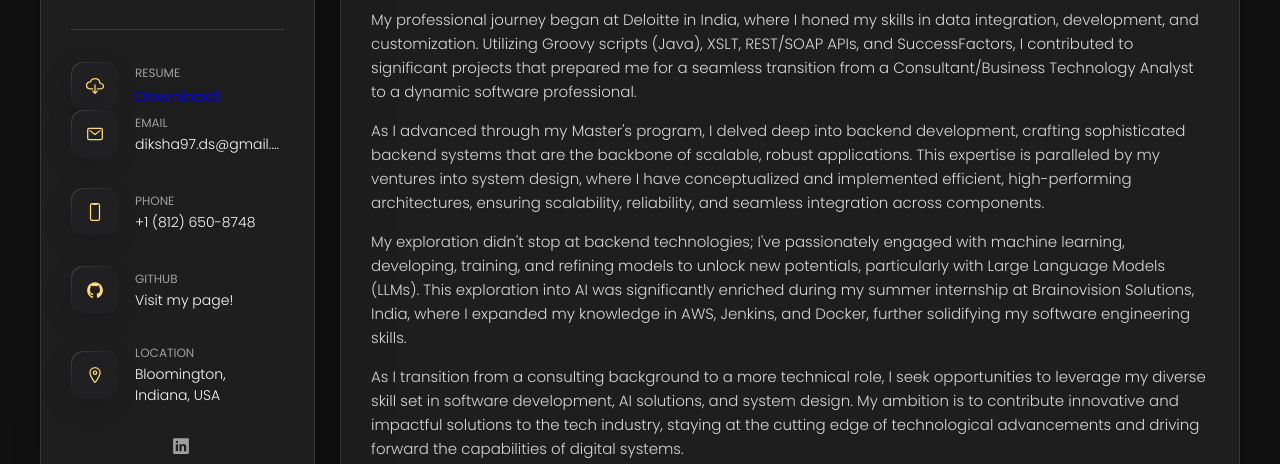
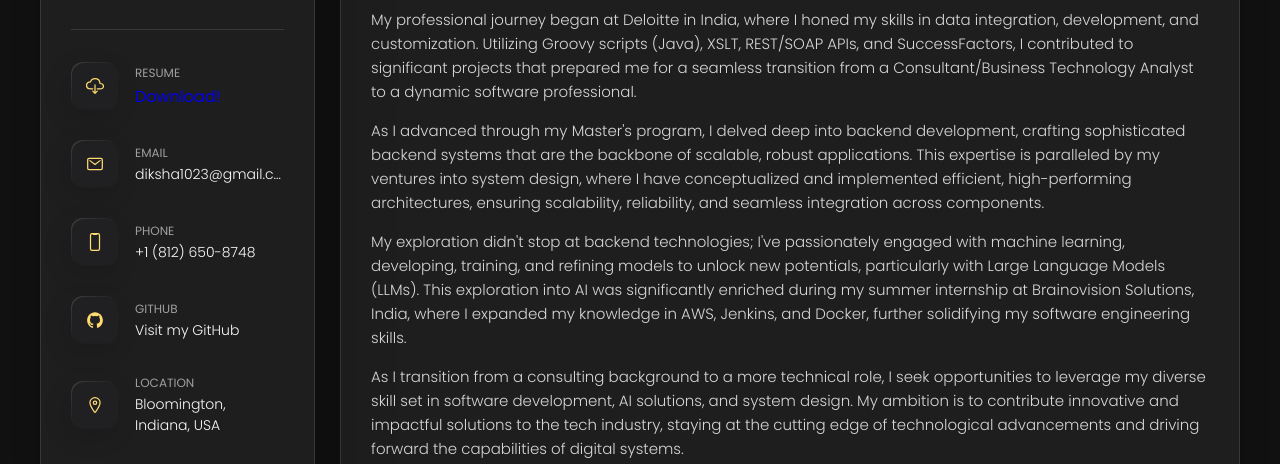
Before and after one commit to diksha1023/DikshaSingh.github.io, a plain HTML site: page index.html in a window 1280 px wide. Shown: the part 306-770 px from the top of the page. Drawn offline with nearby package versions, Linux system fonts and the light colour scheme.

Commit message:
Updated Changes

```diff
--- a/index.html
+++ b/index.html
@@ -75,7 +75,13 @@
 
         <div class="separator"></div>
 
-        <li class="contact-item">
+
+
+
+
+        <ul class="contacts-list">
+
+          <li class="contact-item">
 
             <div class="icon-box">
               <ion-icon name="cloud-download-outline"></ion-icon>
@@ -93,10 +99,6 @@
 
           </li>
 
-
-
-        <ul class="contacts-list">
-
           <li class="contact-item">
 
             <div class="icon-box">
@@ -106,7 +108,7 @@
             <div class="contact-info">
               <p class="contact-title">Email</p>
 
-              <a href="mailto:diksha97.ds@gmail.com" class="contact-link">diksha97.ds@gmail.com</a>
+              <a href="mailto:diksha1023@gmail.com" class="contact-link">diksha1023@gmail.com</a>
             </div>
 
           </li>
@@ -134,7 +136,7 @@
             <div class="contact-info">
               <p class="contact-title">GitHub</p>
 
-              <a href="https://github.com/diksha1023" class="contact-link">Visit my page!</a>
+              <a href="https://github.com/diksha1023" class="contact-link">Visit my GitHub</a>
             </div>
 
           </li>
```
